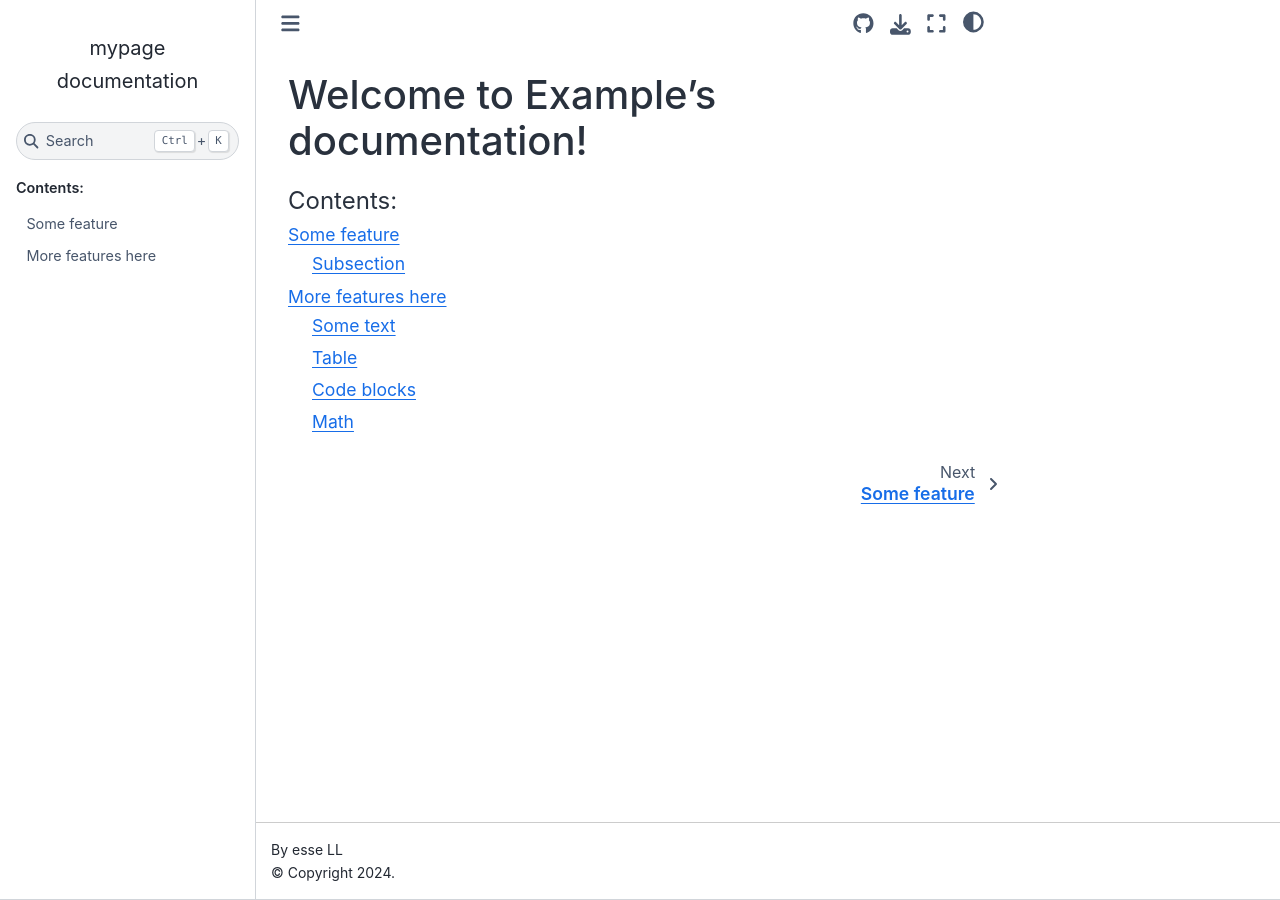
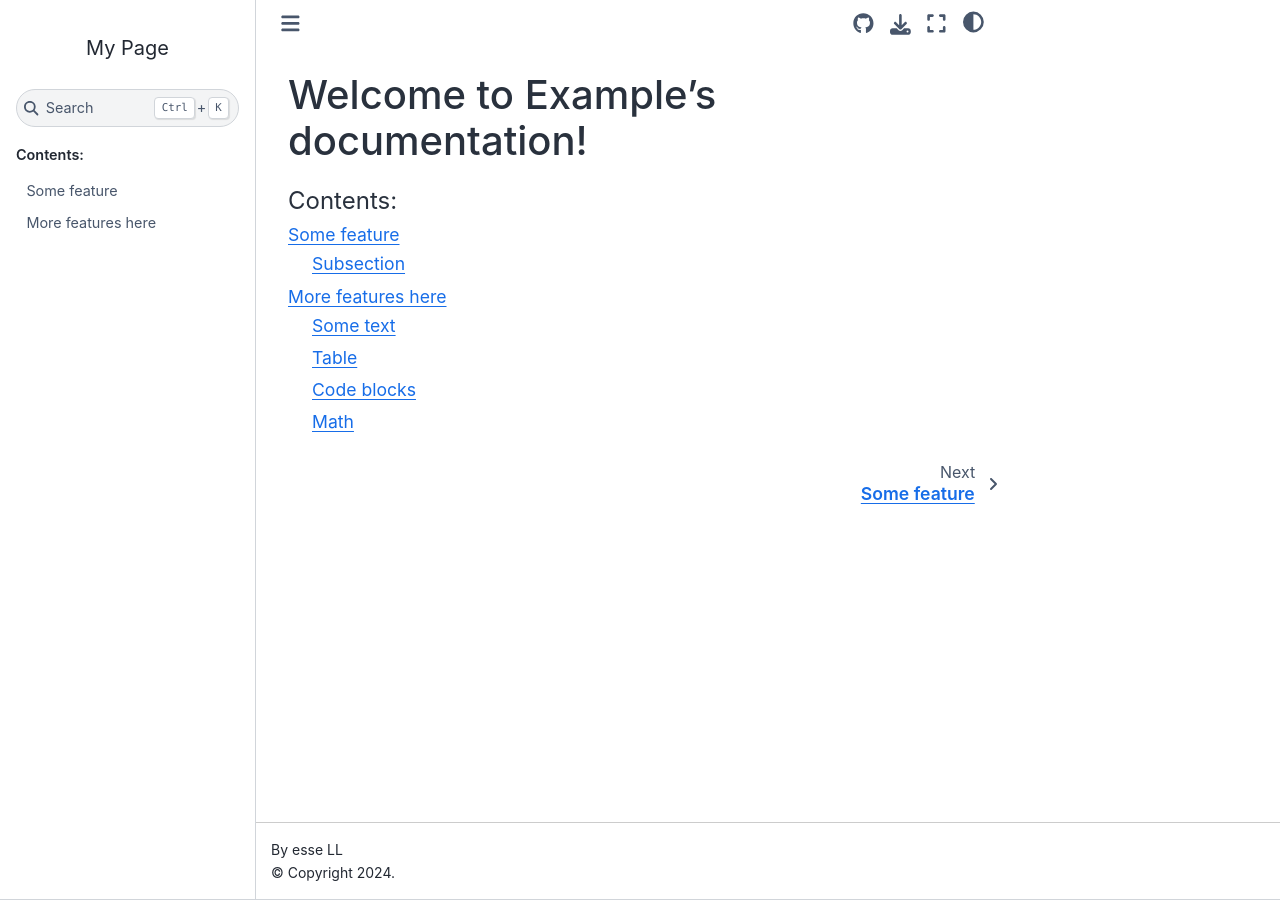
Before and after one commit to lacus-w/documentation-example, a Sphinx documentation site: the page built from doc/index.rst, in a window 1280 px wide. Built offline with Sphinx 7.4.7 and the Sphinx Book theme 1.1.4, drawn with Linux system fonts in a browser that asks for light colours.

Commit message:
add fav icon

```diff
--- a/doc/conf.py
+++ b/doc/conf.py
@@ -17,7 +17,8 @@
 extensions = ['myst_parser']
 
 templates_path = ['_templates']
-exclude_patterns = ['_build', 'Thumbs.db', '.DS_Store']
+exclude_patterns = ['README*', '_build', 'Thumbs.db', '.DS_Store',
+                    'jupyter_execute', '*venv*']
 
 
 # -- Options for HTML output -------------------------------------------------
@@ -26,6 +27,10 @@
 html_theme = 'sphinx_book_theme'
 html_static_path = ['_static']
 
+html_title = "My Page"
+
+html_favicon = 'favicon.ico'
+
 html_theme_options = {
     "repository_url": "https://github.com/lacus-w/mypage",
     "use_repository_button": True,
```
Also changed, not shown: doc/favicon.ico (added).
